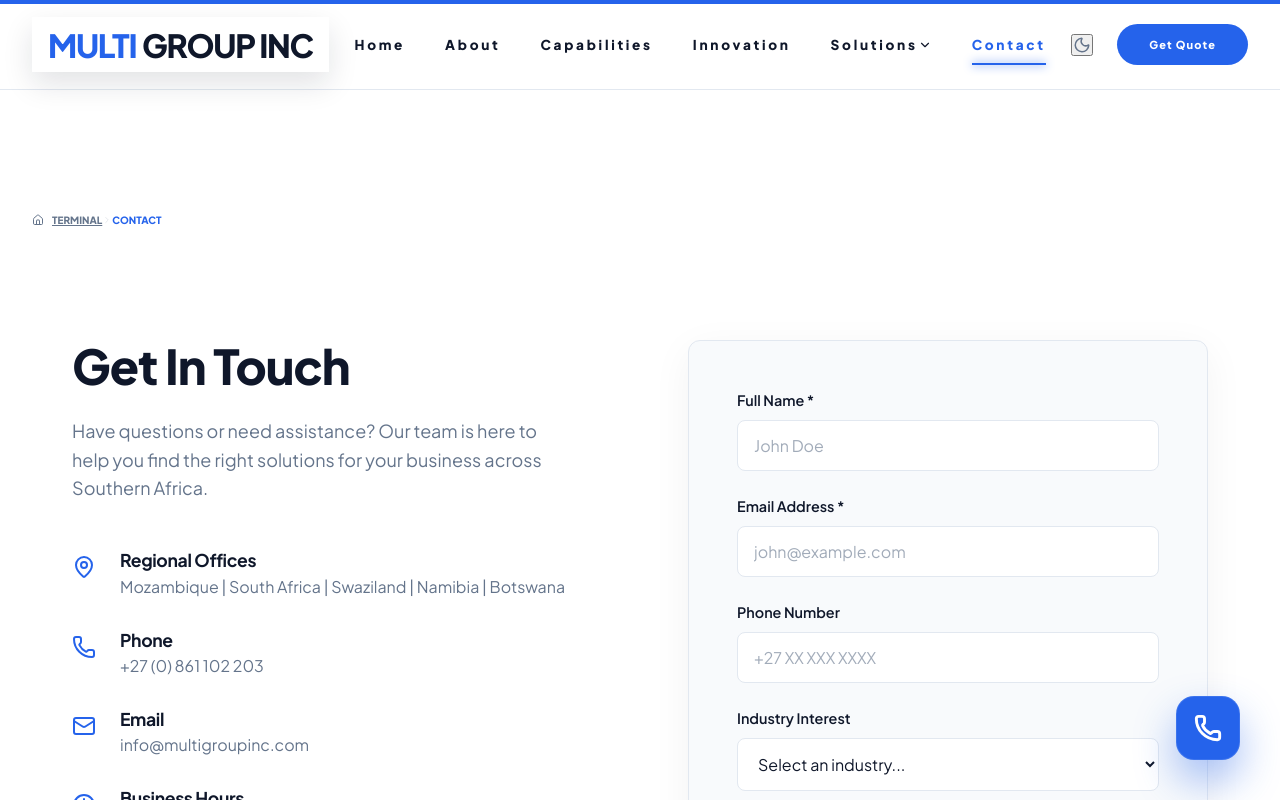
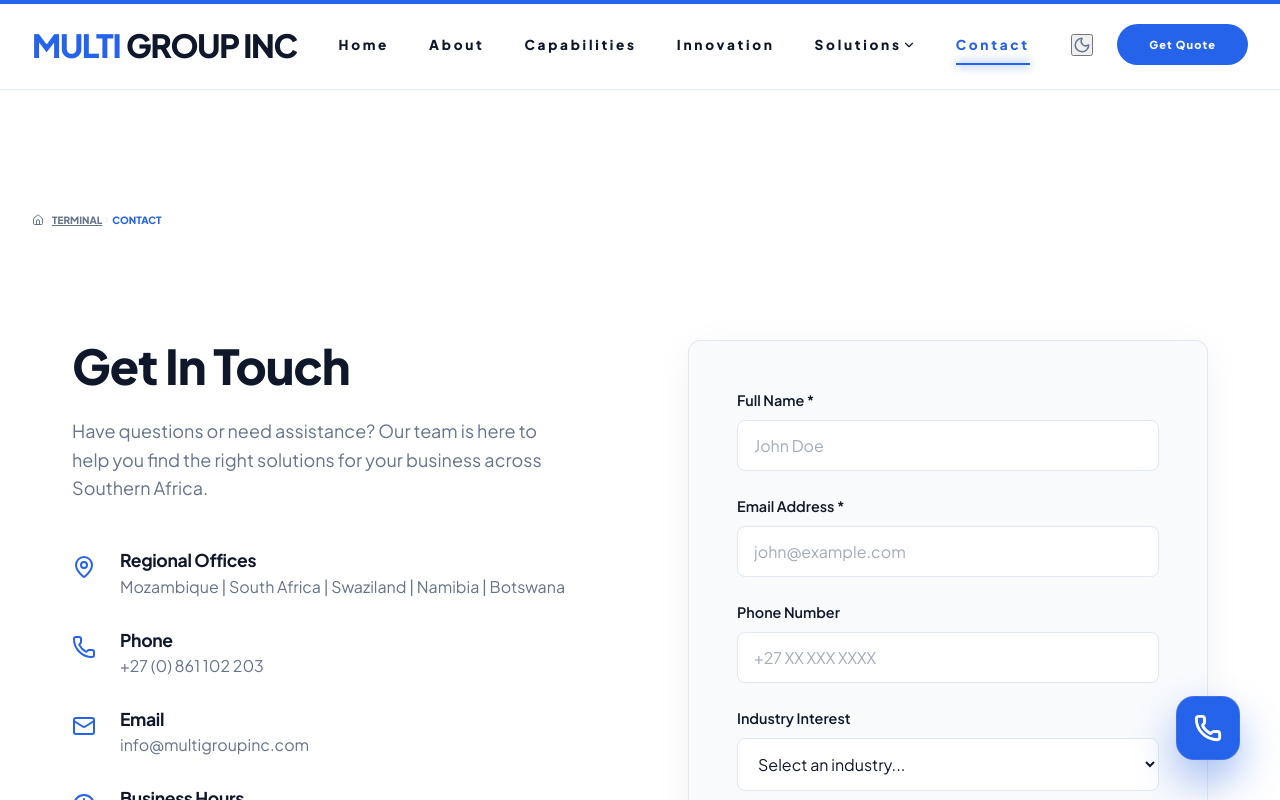
Before and after one commit to Bug1nC0de/multi-group-site, a React (Vite) app: page /contact in a window 1280 px wide. Shown: the top 800 px of the page. Built offline with nearby package versions, Linux system fonts and the light colour scheme.

Commit message:
Refine header and logo styling

```diff
--- a/src/components/Navbar.jsx
+++ b/src/components/Navbar.jsx
@@ -45,7 +45,7 @@ const Navbar = () => {
       <nav className={`nav ${isScrolled ? 'nav-scrolled' : ''}`}>
         <div className="container nav-container">
           {/* Logo Section */}
-          <WordmarkLogo />
+          <WordmarkLogo boxed={false} />
 
           {/* Desktop Navigation */}
           <div className="hidden lg:flex items-center gap-10 h-full">
@@ -91,13 +91,13 @@ const Navbar = () => {
           <div className="lg:hidden flex items-center gap-4 relative">
             <button
               onClick={toggleTheme}
-              className="w-10 h-10 flex items-center justify-center rounded-full bg-white/5 border border-white/10 text-white focus:outline-none cursor-pointer"
+              className="w-10 h-10 flex items-center justify-center rounded-full bg-bg-offset border border-border text-text-main focus:outline-none cursor-pointer"
               aria-label="Toggle theme"
             >
               {theme === 'dark' ? <Sun size={20} /> : <Moon size={20} />}
             </button>
             <button
-              className="text-white border-none bg-transparent cursor-pointer"
+              className="text-text-main border-none bg-transparent cursor-pointer"
               onClick={() => setIsMenuOpen(!isMenuOpen)}
               aria-label="Toggle menu"
             >
--- a/src/components/WordmarkLogo.jsx
+++ b/src/components/WordmarkLogo.jsx
@@ -1,6 +1,6 @@
 import { Link } from 'react-router-dom';
 
-const WordmarkLogo = ({ to = '/', compact = false }) => {
+const WordmarkLogo = ({ to = '/', compact = false, boxed = true }) => {
   return (
     <Link
       to={to}
@@ -8,9 +8,9 @@ const WordmarkLogo = ({ to = '/', compact = false }) => {
       style={{
         display: 'inline-flex',
         alignItems: 'center',
-        backgroundColor: '#FFFFFF',
-        padding: compact ? '0.55rem 0.8rem' : '0.7rem 1rem',
-        boxShadow: '0 12px 30px rgba(15, 23, 42, 0.12)'
+        backgroundColor: boxed ? '#FFFFFF' : 'transparent',
+        padding: boxed ? (compact ? '0.55rem 0.8rem' : '0.7rem 1rem') : '0',
+        boxShadow: boxed ? '0 12px 30px rgba(15, 23, 42, 0.12)' : 'none'
       }}
     >
       <span
@@ -33,7 +33,8 @@ const WordmarkLogo = ({ to = '/', compact = false }) => {
           lineHeight: 1,
           letterSpacing: '-0.04em',
           textTransform: 'uppercase',
-          marginLeft: '0.35rem'
+          marginLeft: '0.35rem',
+          whiteSpace: 'nowrap'
         }}
       >
         Group Inc
--- a/src/index.css
+++ b/src/index.css
@@ -361,7 +361,7 @@ p:last-child {
   width: 100%;
   z-index: 1000;
   height: var(--header-height);
-  background: var(--nav-bg);
+  background: #FFFFFF;
   backdrop-filter: blur(16px);
   display: flex;
   align-items: center;
@@ -371,7 +371,7 @@ p:last-child {
 
 .nav-scrolled {
   height: 75px;
-  background: var(--bg-light);
+  background: #FFFFFF;
   box-shadow: var(--shadow-md);
 }
 
@@ -385,7 +385,7 @@ p:last-child {
 .nav-link {
   font-size: 0.85rem;
   font-weight: 800;
-  color: var(--nav-text);
+  color: var(--text-main);
   text-decoration: none !important; /* Force no underlines */
   transition: var(--transition);
   padding: 0.6rem 0;
```
